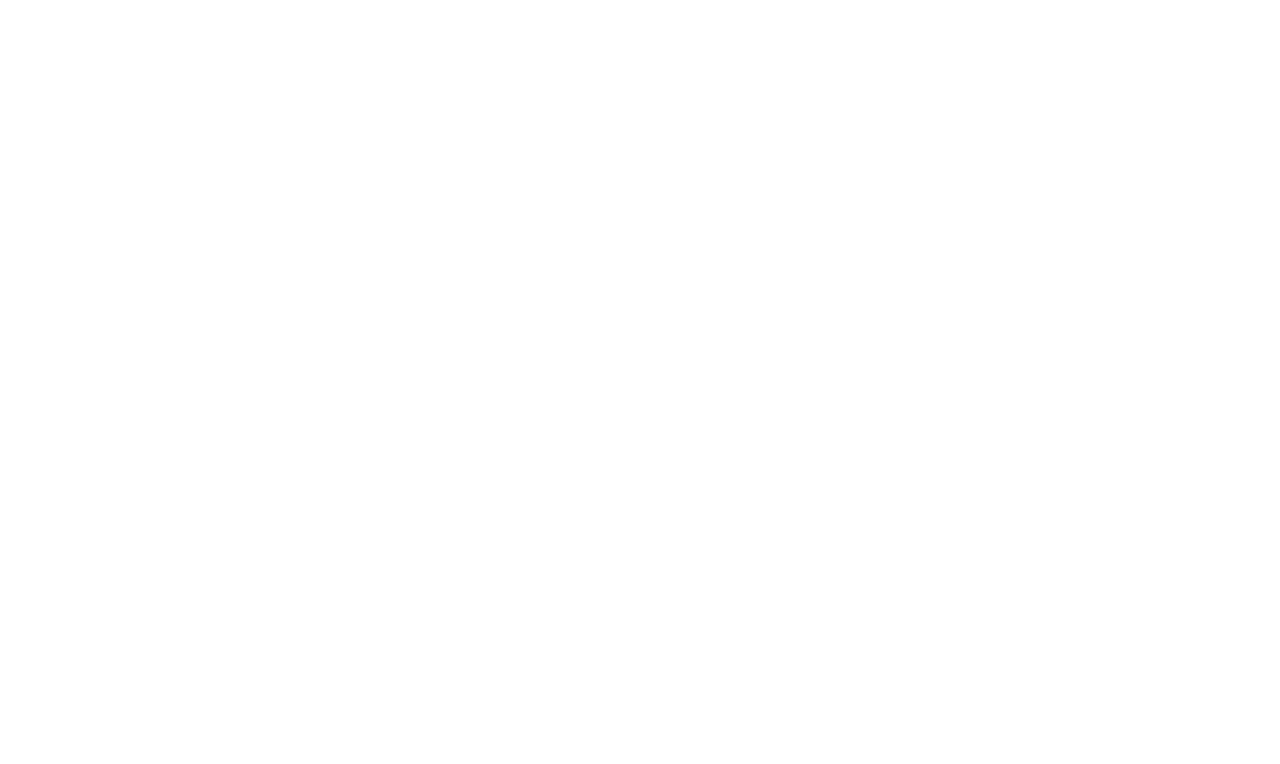
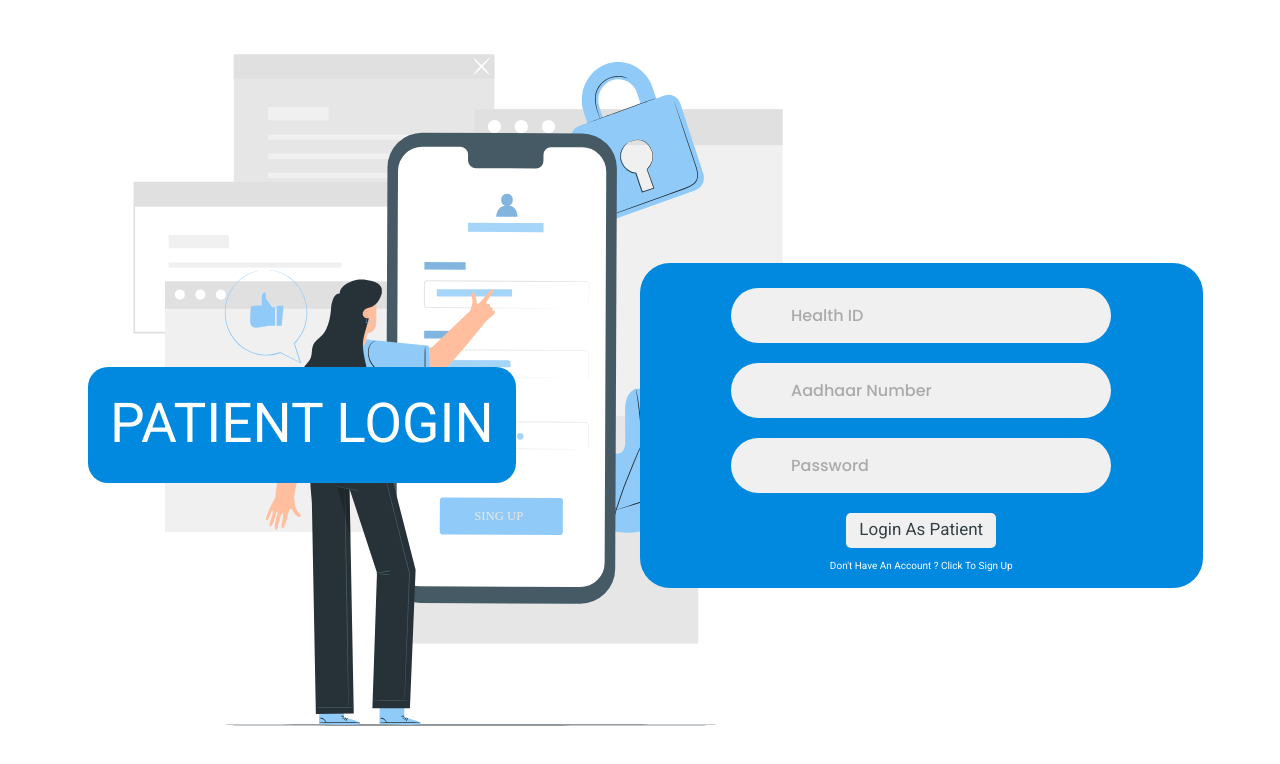
Before and after one commit to 0211AB/TechnoPhilia, a React (Create React App) app: page /login/patient in a window 1280 px wide. Shown: the top 764 px of the page. Built offline with nearby package versions, Linux system fonts and the light colour scheme.

Commit message:
Patient Login Page created

```diff
--- a/src/App.js
+++ b/src/App.js
@@ -7,6 +7,8 @@
 import DoctorLogin from './Components/DoctorLogin/DoctorLogin'
 import DoctorMain from './Components/DoctorMain/DoctorMain'
 import Facilities from './Components/Home/Facilities'
+import PatientSignup from './PatientSignup/PatientSignup'
+import DoctorSignup from './Components/DoctorLogin/DoctorSignup/DoctorSignup'
 
 import './App.css'
 
@@ -19,6 +21,8 @@
             <Route path='/doctors' element={<DoctorMain />}></Route>
             <Route path='/patients' element={<PatientMain />}></Route>
             <Route path='/facilities' element={<Facilities />}></Route>
+            <Route path="/signup/patient" element={<PatientSignup/>}></Route>
+            <Route path='/signup/doctor' element={<DoctorSignup/>}></Route>
         </Routes>
     )
 }
--- a/src/Components/DoctorLogin/DoctorLogin.js
+++ b/src/Components/DoctorLogin/DoctorLogin.js
@@ -1,5 +1,5 @@
 import React from 'react';
-import loginPic from '../../images/login.svg'
+import { Link } from 'react-router-dom';
 
 import './DoctorLogin.css'
 
@@ -20,6 +20,7 @@
           <input type="password" placeholder="Password" />
         </div>
         <button className="button-form">Login As Doctor</button>
+        <Link to="/signup/doctor" className='signup-link'>Don't have an account ? Click to sign up</Link>
       </form>
     </div>
 
--- /dev/null
+++ b/src/Components/DoctorLogin/DoctorSignup/DoctorSignup.js
@@ -0,0 +1,7 @@
+import React from 'react';
+
+const DoctorSignup = () => {
+  return <div></div>;
+};
+
+export default DoctorSignup;
--- /dev/null
+++ b/src/Components/PatientLogin/PatientLogin.css
@@ -0,0 +1,7 @@
+.signup-link{
+    color: white;
+}
+
+.signup-link:hover{
+    color:black;
+}
--- a/src/Components/PatientLogin/PatientLogin.js
+++ b/src/Components/PatientLogin/PatientLogin.js
@@ -1,7 +1,33 @@
 import React from 'react';
+import { Link } from 'react-router-dom';
+
+import './PatientLogin.css'
 
 const PatientLogin = () => {
-  return <div></div>;
+  return <div className="container login-page bg-img">
+    <div className='title'>
+      <h1>Patient Login</h1>
+    </div>
+    <div className="signin-signup">
+      <form action="#" className="sign-in-form">
+        <div className="input-field">
+          <i className="fas fa-user"></i>
+          <input type="text" placeholder="Health ID" />
+        </div>
+        <div className="input-field">
+          <i className="fas fa-user"></i>
+          <input type="text" placeholder="Aadhaar Number" />
+        </div>
+        <div className="input-field">
+          <i className="fas fa-lock"></i>
+          <input type="password" placeholder="Password" />
+        </div>
+        <button className="button-form">Login As Patient</button>
+        <Link to="/signup/patient" className='signup-link'>Don't have an account ? Click to sign up</Link>
+      </form>
+    </div>
+
+  </div>;
 };
 
 export default PatientLogin;
--- /dev/null
+++ b/src/PatientSignup/PatientSignup.js
@@ -0,0 +1,7 @@
+import React from 'react';
+
+const PatientSignup = () => {
+  return <div></div>;
+};
+
+export default PatientSignup;
```
